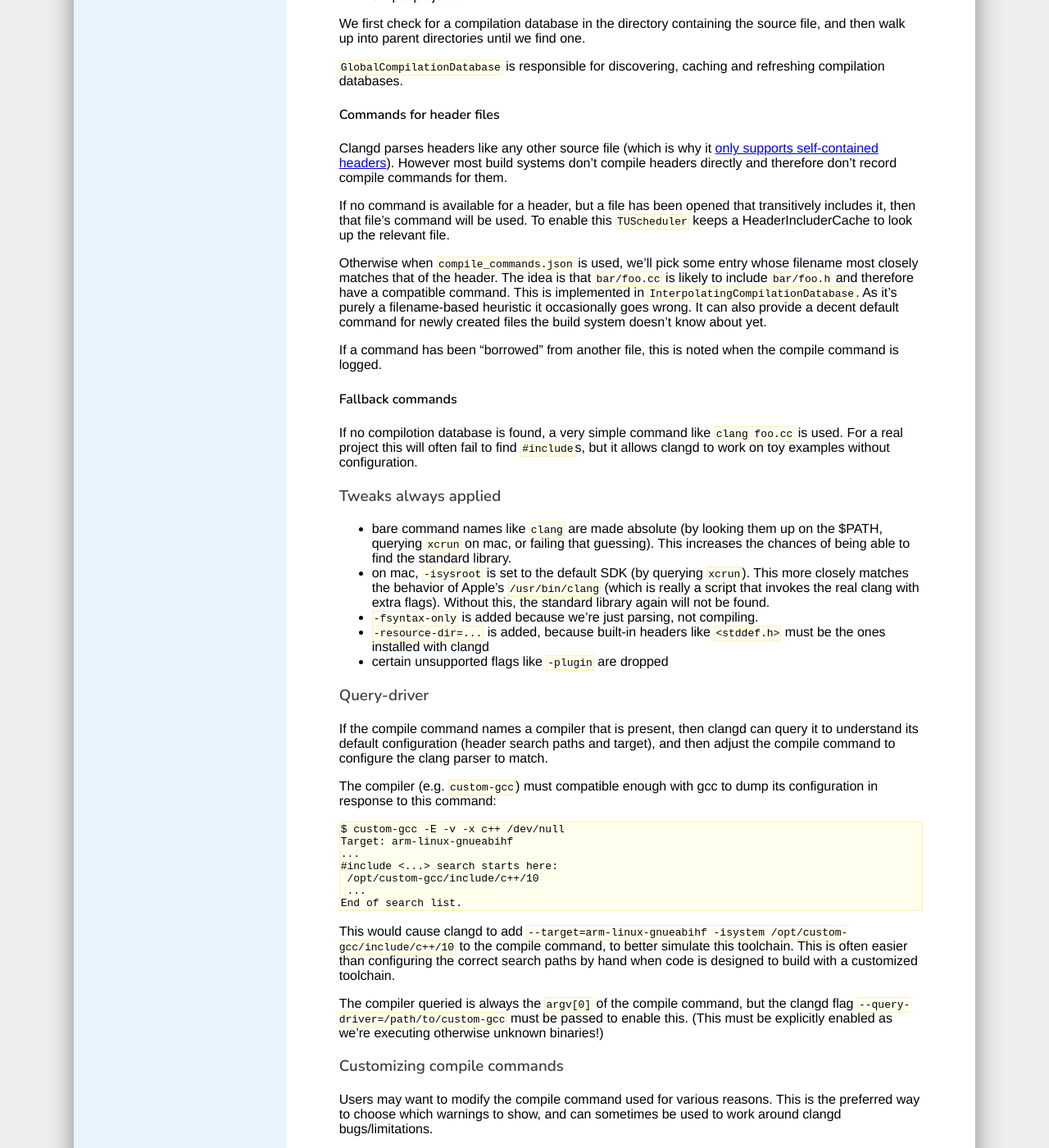
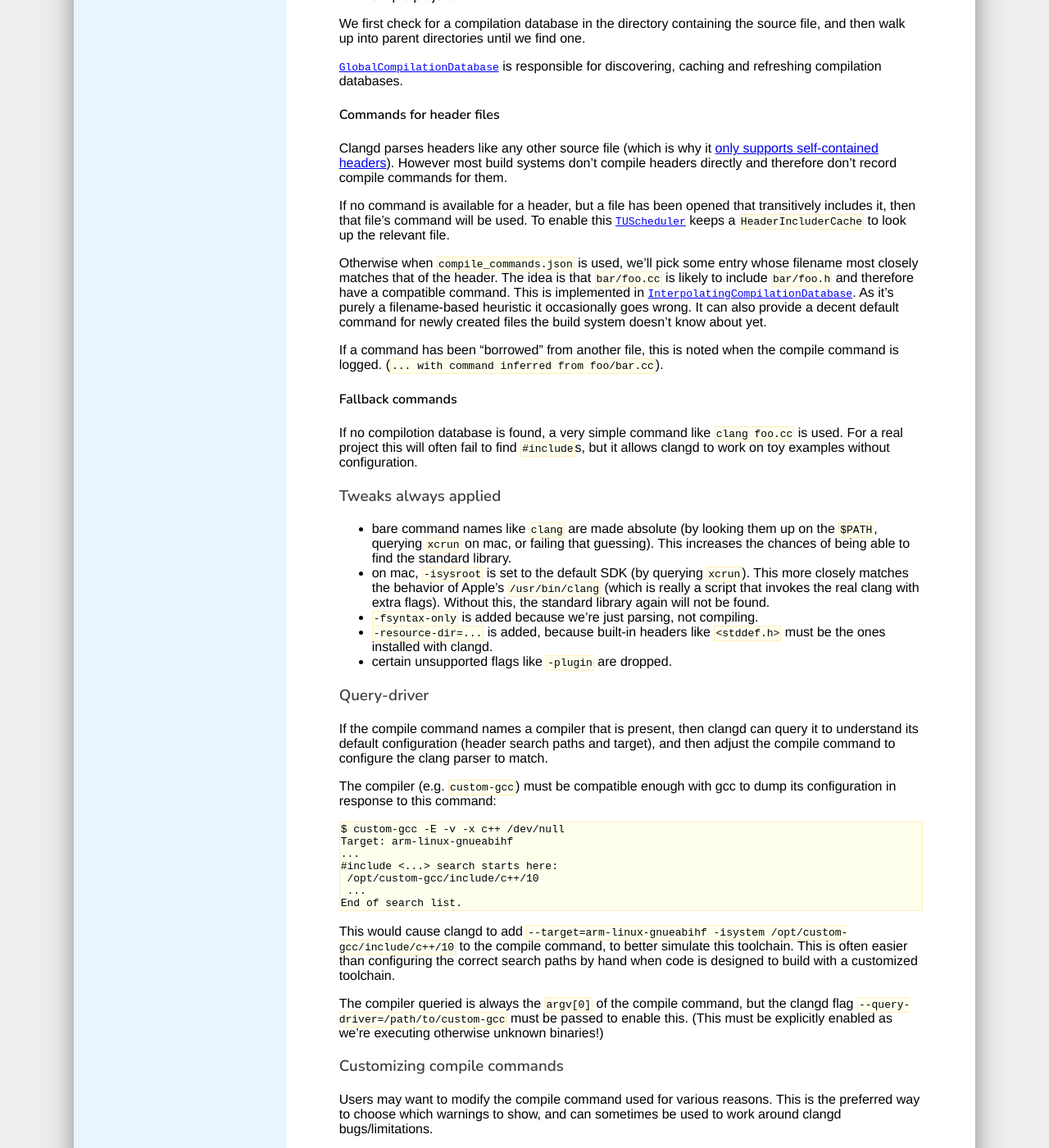
Before and after one commit to llvm/clangd-www, a Jekyll site: the page built from design/compile-commands.md, in a window 1280 px wide and 1400 px high, scrolled down 1385 px. Shown: the whole window at 82% size. Built offline with Jekyll 4.4.1, drawn with Linux system fonts in a browser that asks for light colours; our own code applies the rules of GitHub Pages for plain Markdown files; some of the changed text lies outside the part shown.

Commit message:
Address review comments

````diff
--- a/design/compile-commands.md
+++ b/design/compile-commands.md
@@ -87,7 +87,7 @@ A [compilation database](https://clang.llvm.org/docs/JSONCompilationDatabase.htm
 We first check for a compilation database in the directory containing the
 source file, and then walk up into parent directories until we find one.
 
-`GlobalCompilationDatabase` is responsible for discovering, caching and
+[GlobalCompilationDatabase] is responsible for discovering, caching and
 refreshing compilation databases.
 
 #### Commands for header files
@@ -99,18 +99,18 @@ compile commands for them.
 
 If no command is available for a header, but a file has been opened that
 transitively includes it, then that file's command will be used. To enable this
-`TUScheduler` keeps a HeaderIncluderCache to look up the relevant file.
+[TUScheduler] keeps a `HeaderIncluderCache` to look up the relevant file.
 
 Otherwise when `compile_commands.json` is used, we'll pick some entry whose
 filename most closely matches that of the header. The idea is that `bar/foo.cc`
 is likely to include `bar/foo.h` and therefore have a compatible command.
-This is implemented in `InterpolatingCompilationDatabase`. As it's purely a
+This is implemented in [InterpolatingCompilationDatabase]. As it's purely a
 filename-based heuristic it occasionally goes wrong.
 It can also provide a decent default command for newly created files the build
 system doesn't know about yet.
 
 If a command has been "borrowed" from another file, this is noted when the
-compile command is logged.
+compile command is logged. (`... with command inferred from foo/bar.cc`).
 
 #### Fallback commands
 
@@ -121,7 +121,7 @@ allows clangd to work on toy examples without configuration.
 ### Tweaks always applied
 
 - bare command names like `clang` are made absolute (by looking them up on the
-  $PATH, querying `xcrun` on mac, or failing that guessing).
+  `$PATH`, querying `xcrun` on mac, or failing that guessing).
   This increases the chances of being able to find the standard library.
 - on mac, `-isysroot` is set to the default SDK (by querying `xcrun`).
   This more closely matches the behavior of Apple's `/usr/bin/clang` (which is
@@ -129,8 +129,8 @@ allows clangd to work on toy examples without configuration.
   Without this, the standard library again will not be found.
 - `-fsyntax-only` is added because we're just parsing, not compiling.
 - `-resource-dir=...` is added, because built-in headers like `<stddef.h>` must
-  be the ones installed with clangd
-- certain unsupported flags like `-plugin` are dropped
+  be the ones installed with clangd.
+- certain unsupported flags like `-plugin` are dropped.
 
 ### Query-driver
 
@@ -138,7 +138,7 @@ If the compile command names a compiler that is present, then clangd can query
 it to understand its default configuration (header search paths and target), and
 then adjust the compile command to configure the clang parser to match.
 
-The compiler (e.g. `custom-gcc`) must compatible enough with gcc to dump its
+The compiler (e.g. `custom-gcc`) must be compatible enough with gcc to dump its
 configuration in response to this command:
 
 ```
@@ -195,8 +195,8 @@ will not be available (will fail with "invalid AST").
 (This isn't great, maybe we should recover with a fallback command instead?)
 
 This can be recognized by the diagnostics (often "expected exactly one compiler
-job") by subsequent "invalid AST" errors,
-and by the "Could not build CompilerInvocation" log message.
+job") by subsequent "invalid AST" errors, and by the "Could not
+build CompilerInvocation" log message.
 
 ### Severe parsing problems
 
````
Also changed, not shown: other parts of design/compile-commands.md (+5 -1 lines).
